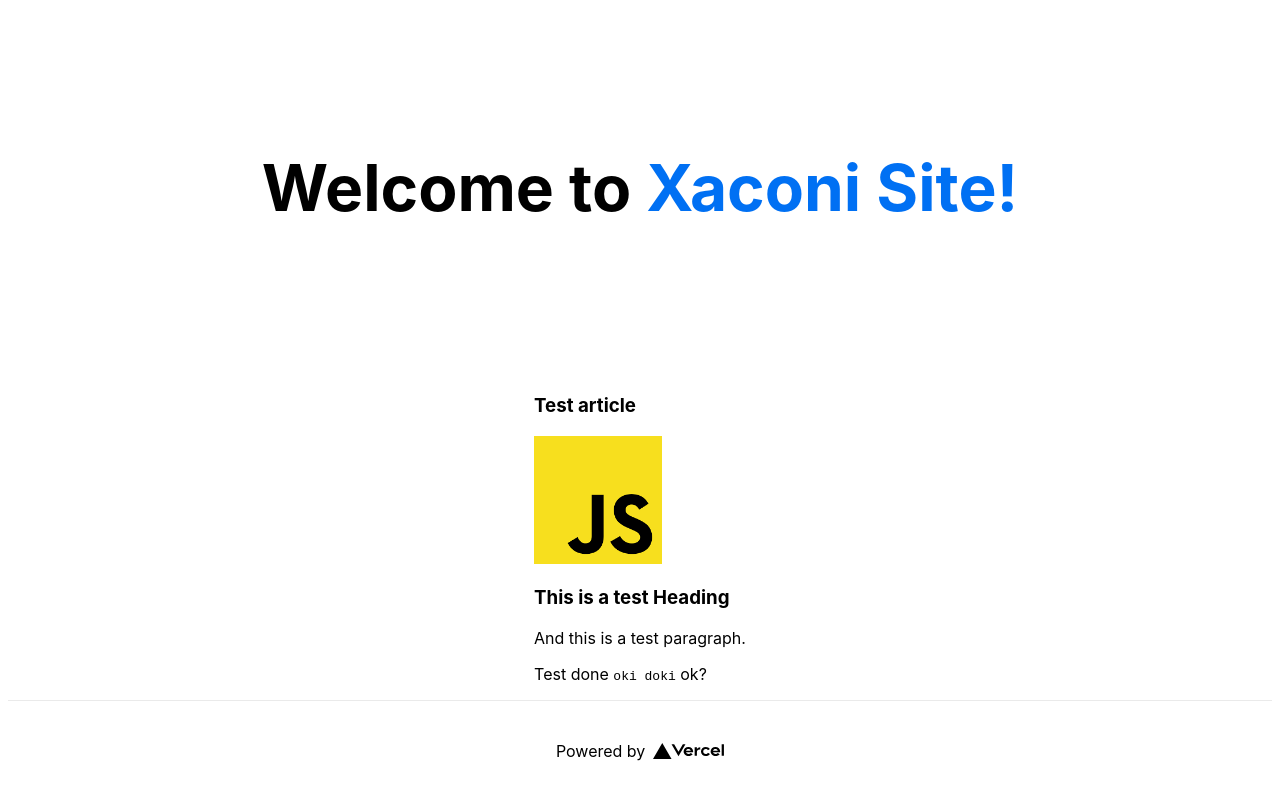
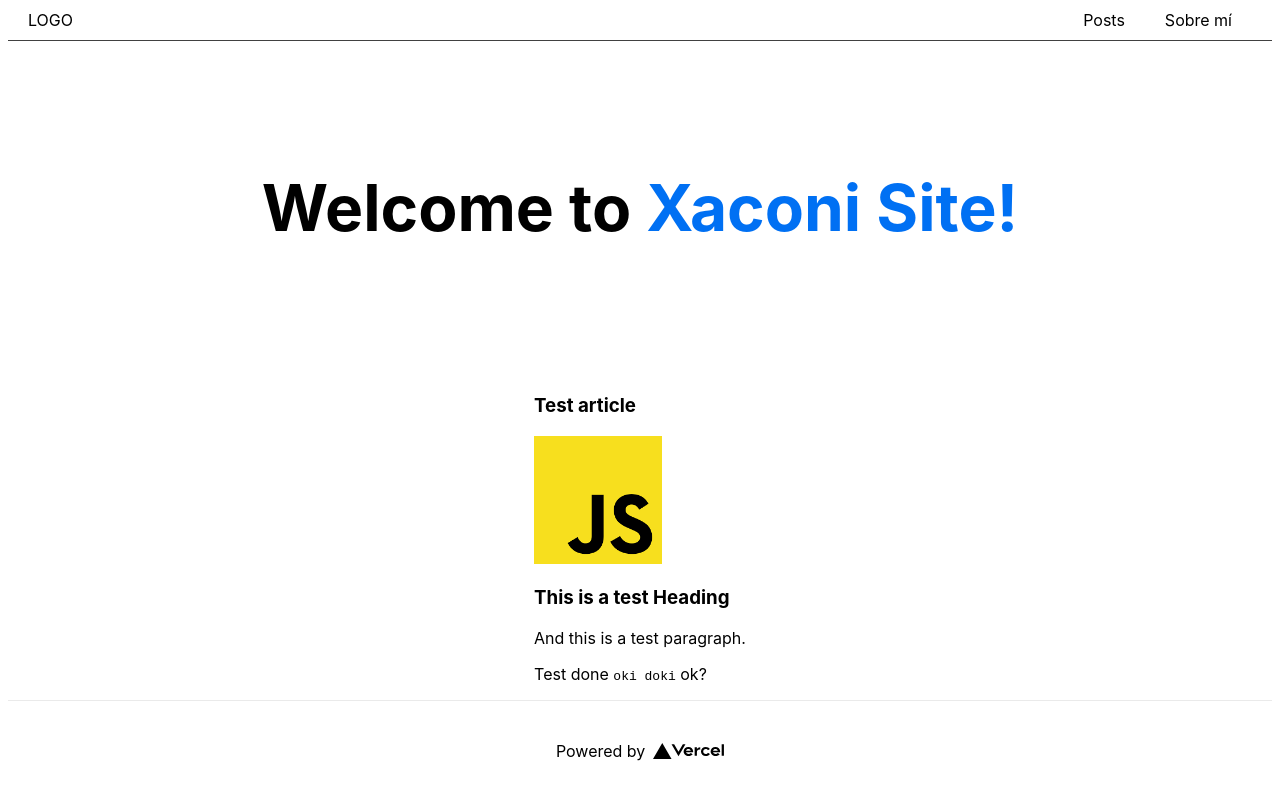
Before and after one commit to Xaconi/xaconi-site, a Next.js app: page / in a window 1280 px wide. Built offline with nearby package versions, Linux system fonts and the light colour scheme.

Commit message:
Basic Header.

```diff
--- /dev/null
+++ b/components/header.js
@@ -0,0 +1,17 @@
+// Styles
+import stylesHeader from '../styles/Header.module.css';
+import stylesLayouts from '../styles/Layouts.module.css';
+
+export default function Header() {
+    return(
+        <header className={stylesHeader.header}>
+            <a className={stylesHeader.logo}>
+                LOGO
+            </a>
+            <nav>
+                <a href="#">Posts</a>
+                <a href="#">Sobre mí</a>
+            </nav>
+        </header>
+    )
+}
--- a/pages/index.js
+++ b/pages/index.js
@@ -12,6 +12,7 @@ import fm from 'front-matter';
 
 // Components
 import Article from '../components/article';
+import Header from '../components/header';
 
 export default function Home({ markdownContent }) {
 	return (
@@ -20,6 +21,8 @@ export default function Home({ markdownContent }) {
 				<title>Xaconi Site 👨‍💻</title>
 				<link rel="icon" href="/favicon.ico" />
 			</Head>
+
+			<Header></Header>
 
 			<main className={styles.main}>
 				<h1 className={styles.title}>
--- /dev/null
+++ b/styles/Header.module.css
@@ -0,0 +1,22 @@
+.header {
+    display: flex;
+    flex-direction: row;
+    width: 100%;
+    padding: 10px 20px;
+    align-items: center;
+    justify-content: center;
+    border-bottom: 1px solid var(--color-dark-grey);
+    max-width: 1440px;
+}
+
+.logo {
+    margin-right: auto;
+}
+
+.header nav a {
+    padding: 0 20px;
+}
+
+.header a:hover {
+    color : var(--color-blue);
+}
--- /dev/null
+++ b/styles/Layouts.module.css
@@ -0,0 +1,4 @@
+.container {
+    width: 100%;
+    max-width: 1440px;
+}
--- a/styles/globals.css
+++ b/styles/globals.css
@@ -14,3 +14,9 @@ a {
 * {
   box-sizing: border-box;
 }
+
+:root {
+  /* Colors */
+	--color-blue : #0070F3;
+  --color-dark-grey: #414141;
+}
```
